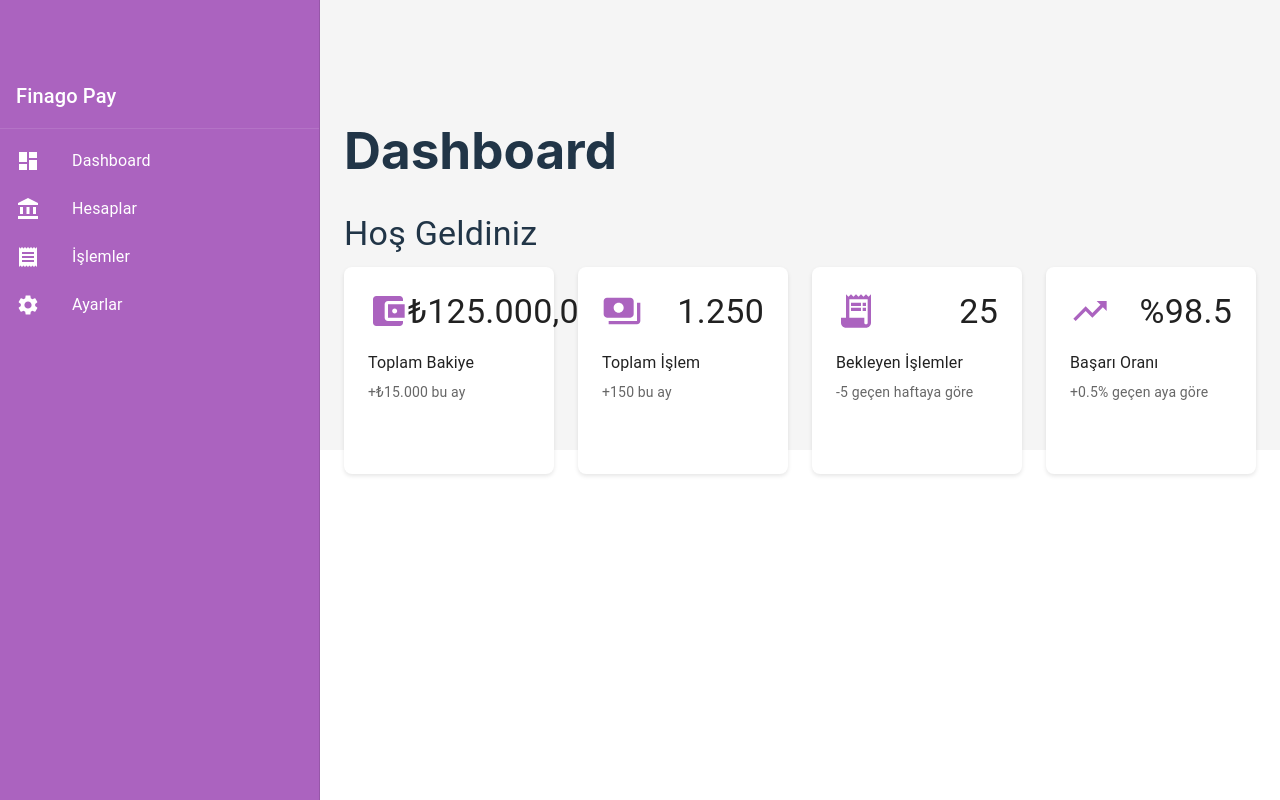
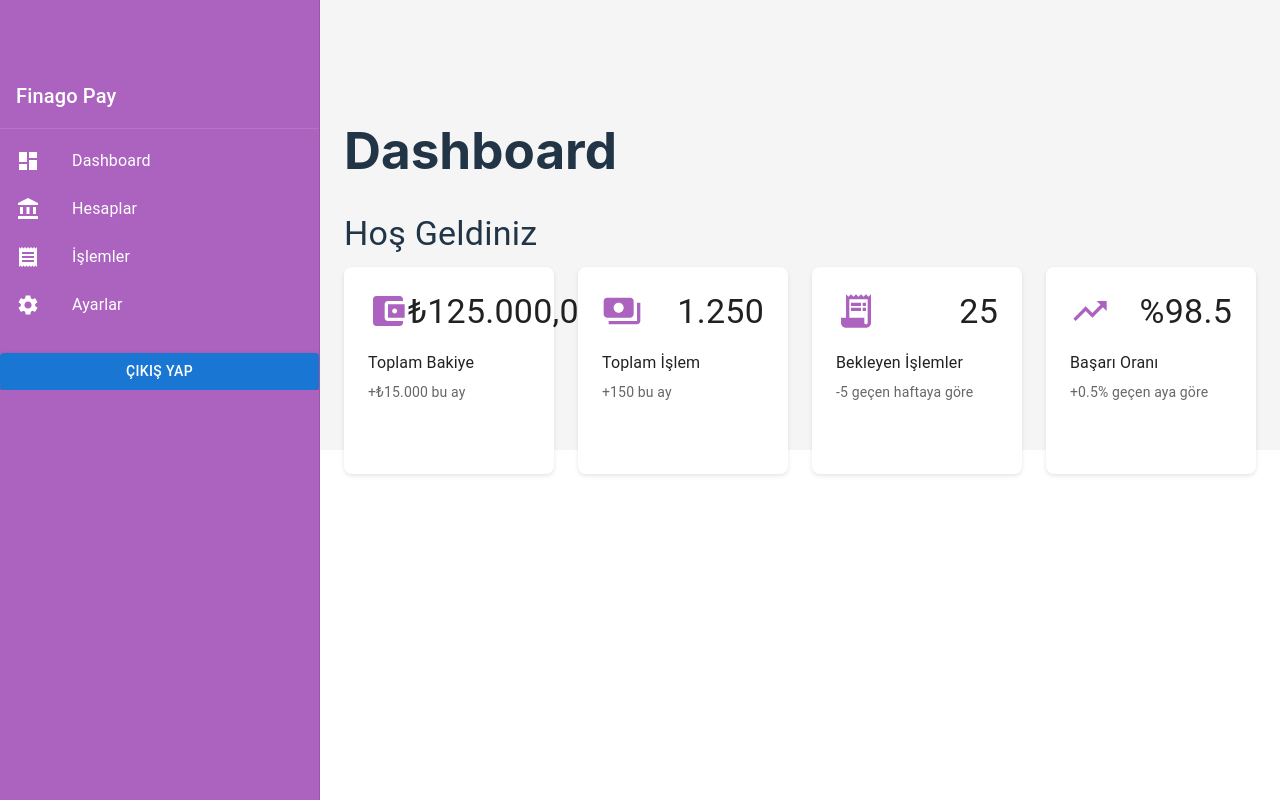
Before and after one commit to lsyuksel/new-finagopay, a React (Vite) app: page /dashboard in a window 1280 px wide. Built offline with nearby package versions, Linux system fonts and the light colour scheme; sample sign-in values are in the browser's storage.

Commit message:
continues

```diff
--- a/src/App.scss
+++ b/src/App.scss
@@ -78,6 +78,7 @@
     text-align: center;
     font-size: 1.2rem;
     background: white;
+    color: currentColor;
   }
 
   .otp-input:focus {
--- a/src/components/Layout/Sidebar.jsx
+++ b/src/components/Layout/Sidebar.jsx
@@ -1,5 +1,5 @@
-import { Link } from 'react-router-dom';
-import { Box, Drawer, List, ListItem, ListItemIcon, ListItemText, Typography } from '@mui/material';
+import { Link, useNavigate } from 'react-router-dom';
+import { Box, Drawer, List, ListItem, ListItemIcon, ListItemText, Typography, Button } from '@mui/material';
 import DashboardIcon from '@mui/icons-material/Dashboard';
 import AccountBalanceIcon from '@mui/icons-material/AccountBalance';
 import ReceiptIcon from '@mui/icons-material/Receipt';
@@ -32,6 +32,13 @@ const drawerWidth = 320;
 
 const Sidebar = () => {
   const isAuthenticated = localStorage.getItem('isAuthenticated') === 'true';
+  const navigate = useNavigate();
+
+  const handleLogout = () => {
+    localStorage.removeItem('token');
+    localStorage.removeItem('isAuthenticated');
+    navigate('/login');
+  };
 
   if (!isAuthenticated) {
     return null;
@@ -80,6 +87,13 @@ const Sidebar = () => {
             </ListItem>
           ))}
         </List>
+        <Button
+          onClick={handleLogout}
+          variant="contained"
+          sx={{ color: 'white', mt: 2, width: '100%' }}
+        >
+          Çıkış Yap
+        </Button>
       </Box>
     </Drawer>
   );
--- a/src/pages/Dashboard/Dashboard.jsx
+++ b/src/pages/Dashboard/Dashboard.jsx
@@ -1,4 +1,3 @@
-import React from 'react';
 import { Box, Typography, Grid, Paper } from '@mui/material';
 import AccountBalanceWalletIcon from '@mui/icons-material/AccountBalanceWallet';
 import PaymentsIcon from '@mui/icons-material/Payments';
```
